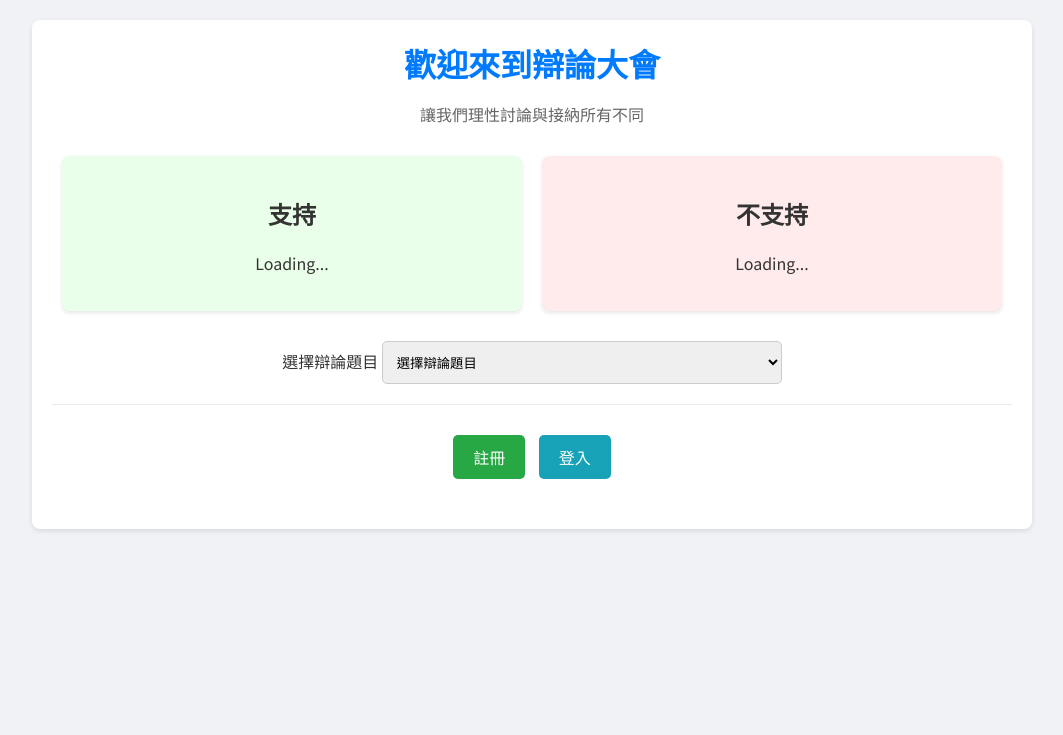
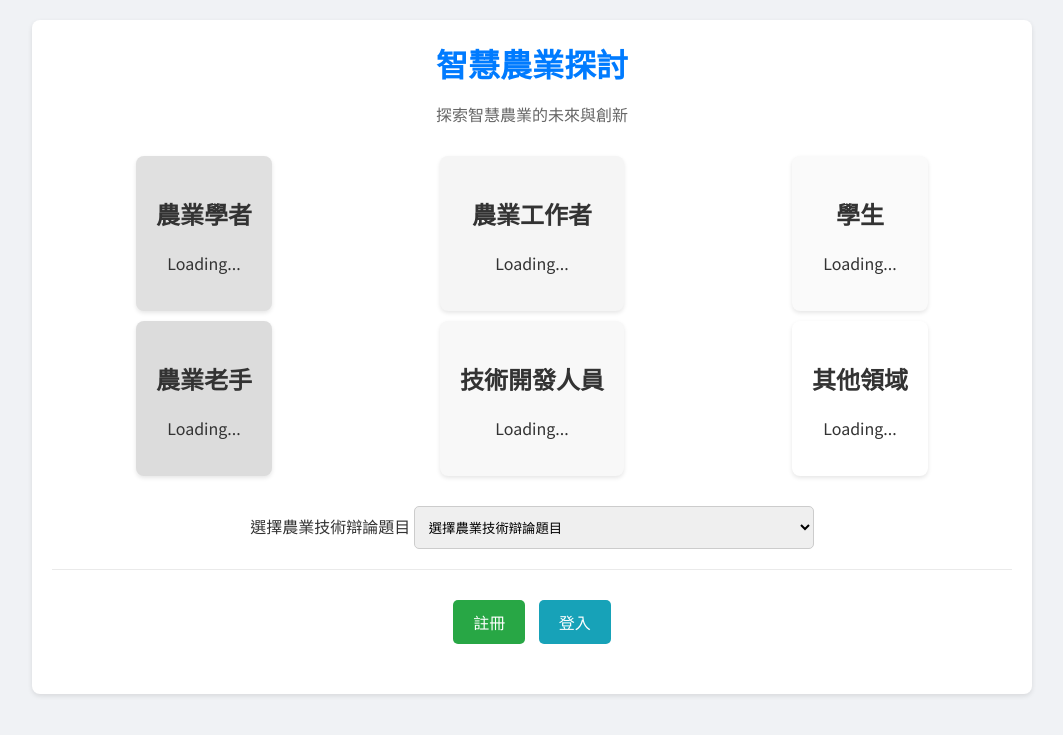
Before and after one commit to efef31016/brain, a FastAPI app: page / in a window 1280 px wide. Shown: the top 735 px of the page, without its empty margins (108-1171 px from the left). Run offline with FastAPI, Linux system fonts and the light colour scheme.

Commit message:
turn: change into agriculture

```diff
--- a/Config.py
+++ b/Config.py
@@ -17,9 +17,9 @@ sender_email = os.getenv("GMAIL_USER")
 sender_password = os.getenv("GMAIL_PASSWORD")
 
 # 配置實例化
-neo4j_config = Neo4jConfig(uri="bolt://localhost:7687", user="neo4j", password="brainconnect")
-redis_config = RedisConfig(host="localhost", port=6379, password="brainconnect", db=0, decode_responses=True)
-postgresql_config = PostgreSQLConfig(dbname="brain", user="postgres", password="learnsome")
+neo4j_config = Neo4jConfig(uri="bolt://localhost:7687", user="neo4j", password="brainconnection")
+redis_config = RedisConfig(host="localhost", port=6379, password="brainconnection", db=0, decode_responses=True)
+postgresql_config = PostgreSQLConfig(dbname="brain", user="postgres", password="JiaoBrain")
 
 # 資料存取操作實例化
 neo4j_user_op = Neo4jUserOperation(neo4j_config)
--- a/app/routers/ChooseTopicRouter.py
+++ b/app/routers/ChooseTopicRouter.py
@@ -3,22 +3,23 @@ from fastapi import APIRouter, HTTPException
 router = APIRouter()
 
 debates_info = {
-     "cancel-entrance-exam": "取消大學入學考試：解放還是風險？",
-     "ban-smoking": "全面禁煙：公共健康的保護還是個人自由的侵犯？",
-     "higher-taxes-for-rich": "對富人加稅：公平正義還是財富懲罰？",
-     "same-sex-marriage": "同性結婚：尊重自由還是破壞社會結構？",
-     "abolish-death-penalty": "廢除死刑：人道主義的勝利還是正義的失敗？",
-     "global-education-system": "全球統一教育制度：文化同質化還是知識分享？",
-     "social-media-regulation": "社群媒體監管：訊息過濾還是言論自由？",
-     "gene-editing": "基因編輯技術：科學突破還是倫理危機？",
-     "universal-basic-income": "全民基本收入：經濟解藥還是懶惰催化劑？",
-     "penalties-for-polluters": "重罰污染企業：環境保護還是經濟壓力？"
+    "data-analytics-in-agriculture": "農業資料分析：數位科技如何引領農業革新？",
+    "iot-in-agriculture": "物聯網在智慧農業：連結土地與科技的未來",
+    "automation-and-robotics": "自動化與機器人技術：重塑農業生產的未來",
+    "drone-usage-for-crop-monitoring": "無人機在作物監測的應用：高空中的農業守望者",
+    "smart-irrigation-systems": "智慧灌溉系統：節水高效率的農業灌溉解決方案",
+    "ai-in-pest-and-disease-detection": "人工智慧在病蟲害檢測：提升預防與管理的智慧",
+    "blockchain-for-food-traceability": "區塊鏈技術實現食品追溯：從田間到餐桌的透明之旅",
+    "vertical-and-urban-farming": "垂直與城市農業：創新農業在都市中的實踐",
+    "agri-tech-for-sustainable-farming": "促進永續農業的關鍵農業技術：為未來種下希望",
+    "challenges-in-implementing-smart-agriculture": "實施智慧農業的挑戰：探索創新與永續性的平衡"
 }
+
 
 @router.get("/api/topic-info")
 async def get_topic_info(topic_id: str):
     if topic_id and topic_id in debates_info:
         page_title = debates_info[topic_id]
-        welcome_message = "僅作為學術使用，請勿引起爭議..."
+        welcome_message = "農業是我們真正的財富，它是最有益、最自然的資源。"
         return {"page_title": page_title, "welcome_message": welcome_message}
     raise HTTPException(status_code=404, detail="Topic not found")
--- a/app/routers/HomepageRouter.py
+++ b/app/routers/HomepageRouter.py
@@ -9,8 +9,8 @@ templates = Jinja2Templates(directory="templates")
 @router.get("/")
 async def get_home(request: Request, topic_id: str = None):
 
-    page_title = "歡迎來到辯論大會"
-    welcome_message = "讓我們理性討論與接納所有不同"
+    page_title = "智慧農業探討"
+    welcome_message = "探索智慧農業的未來與創新"
 
     if topic_id and topic_id in debates_info:
         page_title = debates_info[topic_id]
--- a/static/css/index.css
+++ b/static/css/index.css
@@ -37,6 +37,7 @@ header h1 {
 
 header p {
      color: #666;
+     font-size: 16px;
 }
 
 main {
@@ -58,12 +59,47 @@ main {
      box-shadow: 0 2px 4px rgba(0,0,0,0.1);
 }
 
-.support {
-     background-color: #eaffea;
+
+/*對於 2x3 訪客類別的格子*/
+/* 基本樣式 */
+.count {
+     padding: 20px;
+     margin: 10px;
+     text-align: center;
+     border-radius: 8px;
+     background-color: #f0f0f0; /* 預設背景色 */
+     transition: box-shadow 0.3s ease;
 }
 
-.oppose {
-     background-color: #ffebeb;
+/* 懸停效果 */
+.count:hover {
+     cursor: pointer;
+     box-shadow: 0 4px 8px rgba(0, 0, 0, 0.1); /* 增加陰影效果 */
+}
+
+/* 不同角色的背景顏色 */
+.academic {
+     background-color: #e0e0e0; /* 神秘的灰 */
+}
+
+.expert {
+     background-color: #dcdcdc; /* 淡淡的灰色 */
+}
+
+.worker {
+     background-color: #f5f5f5; /* 較淺的灰 */
+}
+
+.developer {
+     background-color: #f8f8f8; /* 微光的灰 */
+}
+
+.student {
+     background-color: #fafafa; /* 極微光的灰 */
+}
+
+.others {
+     background-color: #ffffff; /* 白色，更多的神秘感 */
 }
 
 .debate-selection {
@@ -194,6 +230,9 @@ footer {
 .chart-container h2 {
      text-align: center;
      color: #007bff;
+     font-size: 18px;
+     font-weight: bold;
+     margin-bottom: 8px;
 }
 
 #logoutBtn, #toggleChartBtn {
--- a/templates/index.html
+++ b/templates/index.html
@@ -26,29 +26,51 @@
         </header>
         <main>
             <section class="counts">
-                <div class="count support">
-                    <h2>支持</h2>
-                    <p id="trueCount">Loading...</p>
+                <div class="row">
+                    <div class="count academic">
+                        <h2>農業學者</h2>
+                        <p id="academic">Loading...</p>
+                    </div>
+                    <div class="count expert">
+                        <h2>農業老手</h2>
+                        <p id="expert">Loading...</p>
+                    </div>
                 </div>
-                <div class="count oppose">
-                    <h2>不支持</h2>
-                    <p id="falseCount">Loading...</p>
+                <div class="row">
+                    <div class="count worker">
+                        <h2>農業工作者</h2>
+                        <p id="worker">Loading...</p>
+                    </div>
+                    <div class="count developer">
+                        <h2>技術開發人員</h2>
+                        <p id="developer">Loading...</p>
+                    </div>
+                </div>
+                <div class="row">
+                    <div class="count student">
+                        <h2>學生</h2>
+                        <p id="student">Loading...</p>
+                    </div>
+                    <div class="count others">
+                        <h2>其他領域</h2>
+                        <p id="others">Loading...</p>
+                    </div>
                 </div>
             </section>
             <section class="debate-selection">
-                <label for="debate-topics" class="visually-hidden">選擇辯論題目</label>
-                <select id="debate-topics" aria-label="選擇辯論題目" onchange="handleTopicChange()">
-                    <option value="">選擇辯論題目</option>
-                    <option value="cancel-entrance-exam">是否應該取消大學入學考試？</option>
-                    <option value="ban-smoking">是否應在所有公共場所全面禁煙？</option>
-                    <option value="higher-taxes-for-rich">是否應該對富人徵收更高的稅率？</option>
-                    <option value="same-sex-marriage">是否應該支持同性婚姻？</option>
-                    <option value="abolish-death-penalty">是否應該廢除死刑？</option>
-                    <option value="global-education-system">是否應該在全球範圍內實施統一的教育制度？</option>
-                    <option value="social-media-regulation">是否應該對社群媒體平台上的內容進行更嚴格的監管？</option>
-                    <option value="gene-editing">是否應該允許基因編輯技術用於人類胚胎？</option>
-                    <option value="universal-basic-income">是否應該實施全民基本收入？</option>
-                    <option value="penalties-for-polluters">是否應該對環境污染企業施加更重的罰款？</option>
+                <label for="debate-topics" class="visually-hidden">選擇農業技術辯論題目</label>
+                <select id="debate-topics" aria-label="選擇農業技術辯論題目" onchange="handleTopicChange()">
+                    <option value="">選擇農業技術辯論題目</option>
+                    <option value="data-analytics-in-agriculture">農業資料分析：數位科技如何引領農業革新？</option>
+                    <option value="iot-in-agriculture">物聯網在智慧農業：連結土地與科技的未來</option>
+                    <option value="automation-and-robotics">自動化與機器人技術：重塑農業生產的未來</option>
+                    <option value="drone-usage-for-crop-monitoring">無人機在作物監測的應用：高空中的農業守望者</option>
+                    <option value="smart-irrigation-systems">智慧灌溉系統：節水高效率的農業灌溉解決方案</option>
+                    <option value="ai-in-pest-and-disease-detection">人工智慧在病蟲害檢測：提升預防與管理的智慧</option>
+                    <option value="blockchain-for-food-traceability">區塊鏈技術實現食品追溯：從田間到餐桌的透明之旅</option>
+                    <option value="vertical-and-urban-farming">垂直與城市農業：創新農業在都市中的實踐</option>
+                    <option value="agri-tech-for-sustainable-farming">促進永續農業的關鍵農業技術：為未來種下希望</option>
+                    <option value="challenges-in-implementing-smart-agriculture">實施智慧農業的挑戰：探索創新與永續性的平衡</option>
                 </select>
             </section>
         </main>
```
Also changed, not shown: init_db.py (+7 -7 lines), 1 other file.
